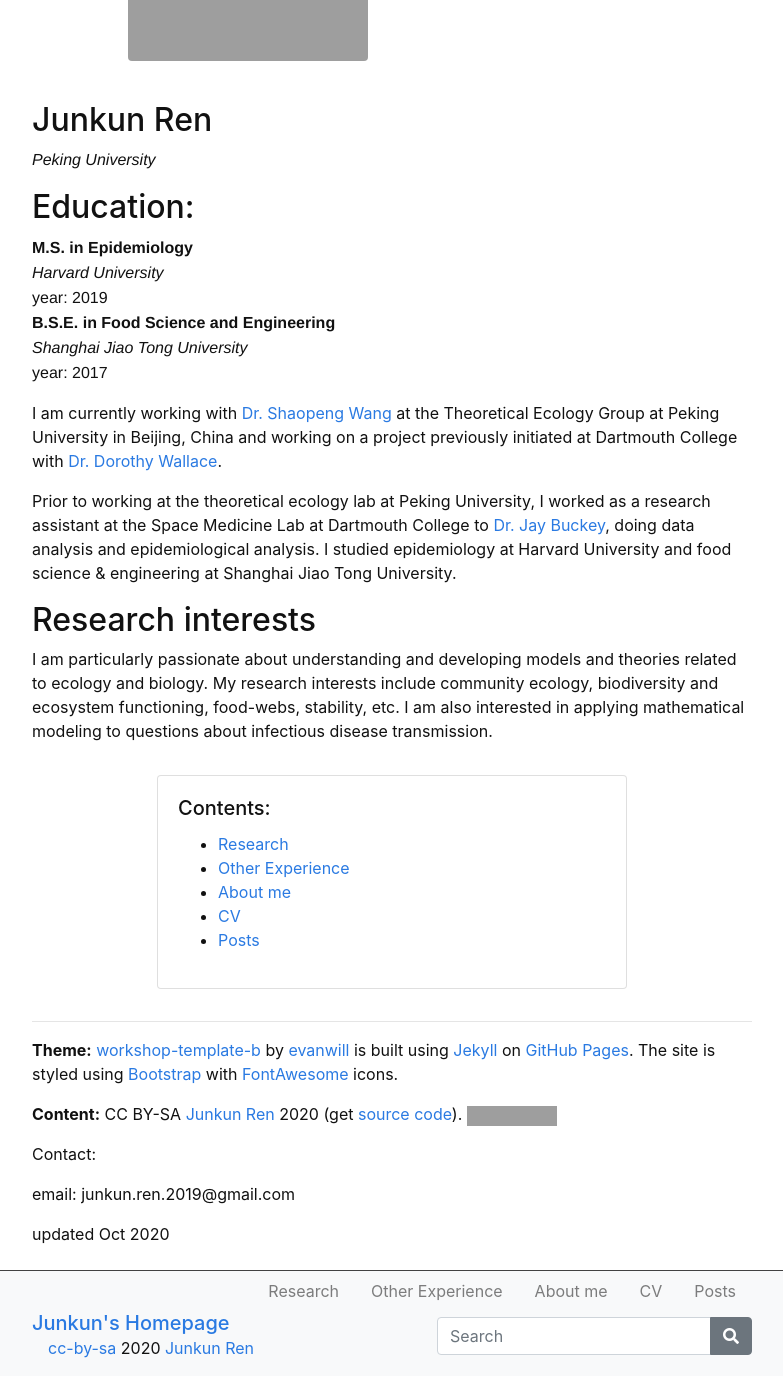
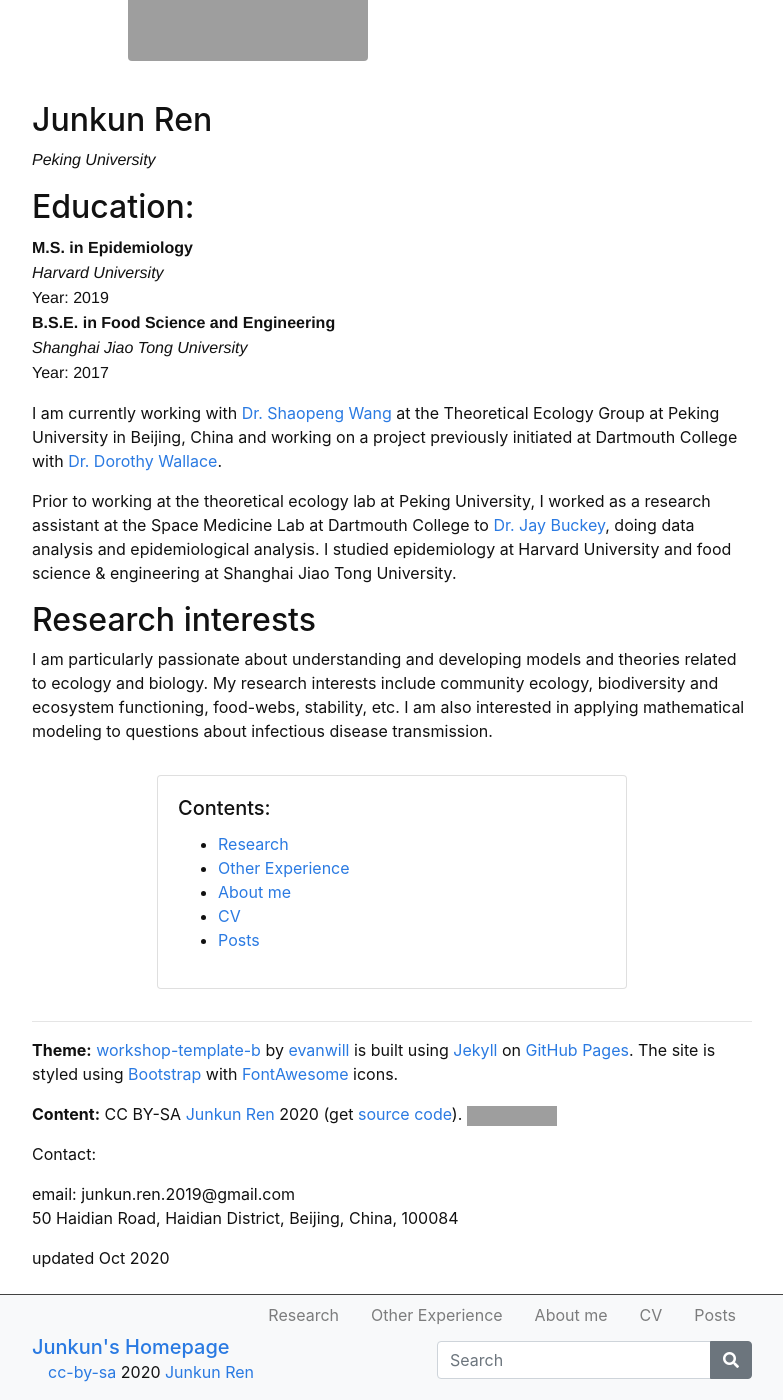
Before and after one commit to junkun-ren/PersonalWebsite, a Jekyll site: the page built from index.md, in a window 1280 px wide and 1400 px high, scrolled down 253 px. Shown: the whole window, without its empty margins (248-1031 px from the left). Built offline with Jekyll 4.4.1, drawn with Linux system fonts in a browser that asks for light colours; before the commit the page ends 1629 px from its top, so only the background shows below that; grey boxes are pictures that could not be loaded.

Commit message:
Update index.md

```diff
--- a/index.md
+++ b/index.md
@@ -12,10 +12,10 @@ layout: default
 <span style="font-family: Helvetica; font-size:1em;">
     **M.S. in Epidemiology**<br/>
       *Harvard University*<br/>
-      year: 2019<br/>
+      Year: 2019<br/>
     **B.S.E. in Food Science and Engineering**<br/>
       *Shanghai Jiao Tong University*<br/>
-      year: 2017
+      Year: 2017
 </span>
 
 I am currently working with [Dr. Shaopeng Wang](http://scholar.pku.edu.cn/spwang) at the Theoretical Ecology Group at Peking University in Beijing, China and working on a project previously initiated at Dartmouth College with [Dr. Dorothy Wallace](https://math.dartmouth.edu/~dwallace/).
@@ -57,6 +57,7 @@ I am particularly passionate about understanding and developing models and theor
 
 Contact:
 
-email: junkun.ren.2019@gmail.com
+email: junkun.ren.2019@gmail.com<br/>
+50 Haidian Road, Haidian District, Beijing, China, 100084
 
 > updated Oct 2020
```
